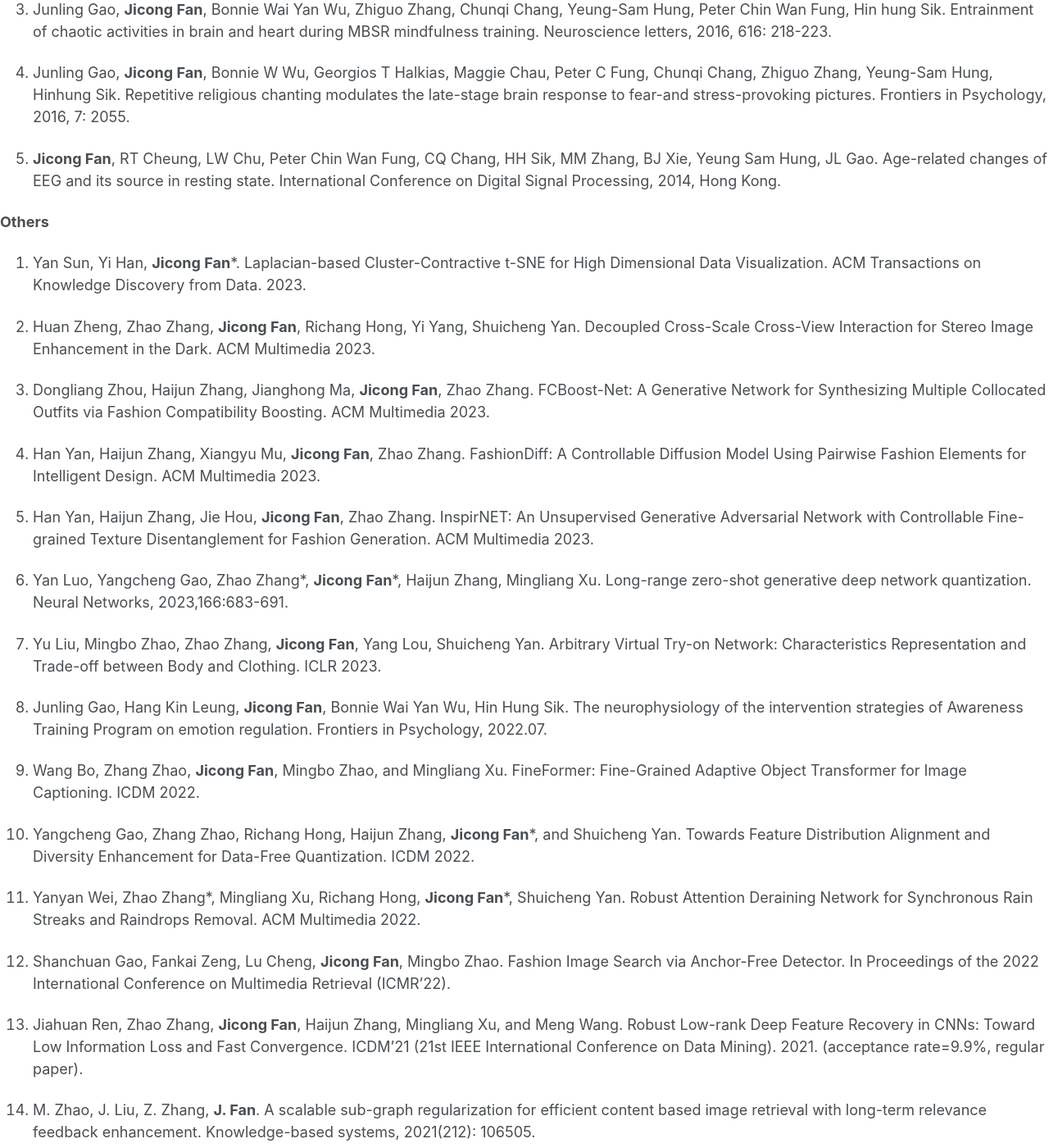
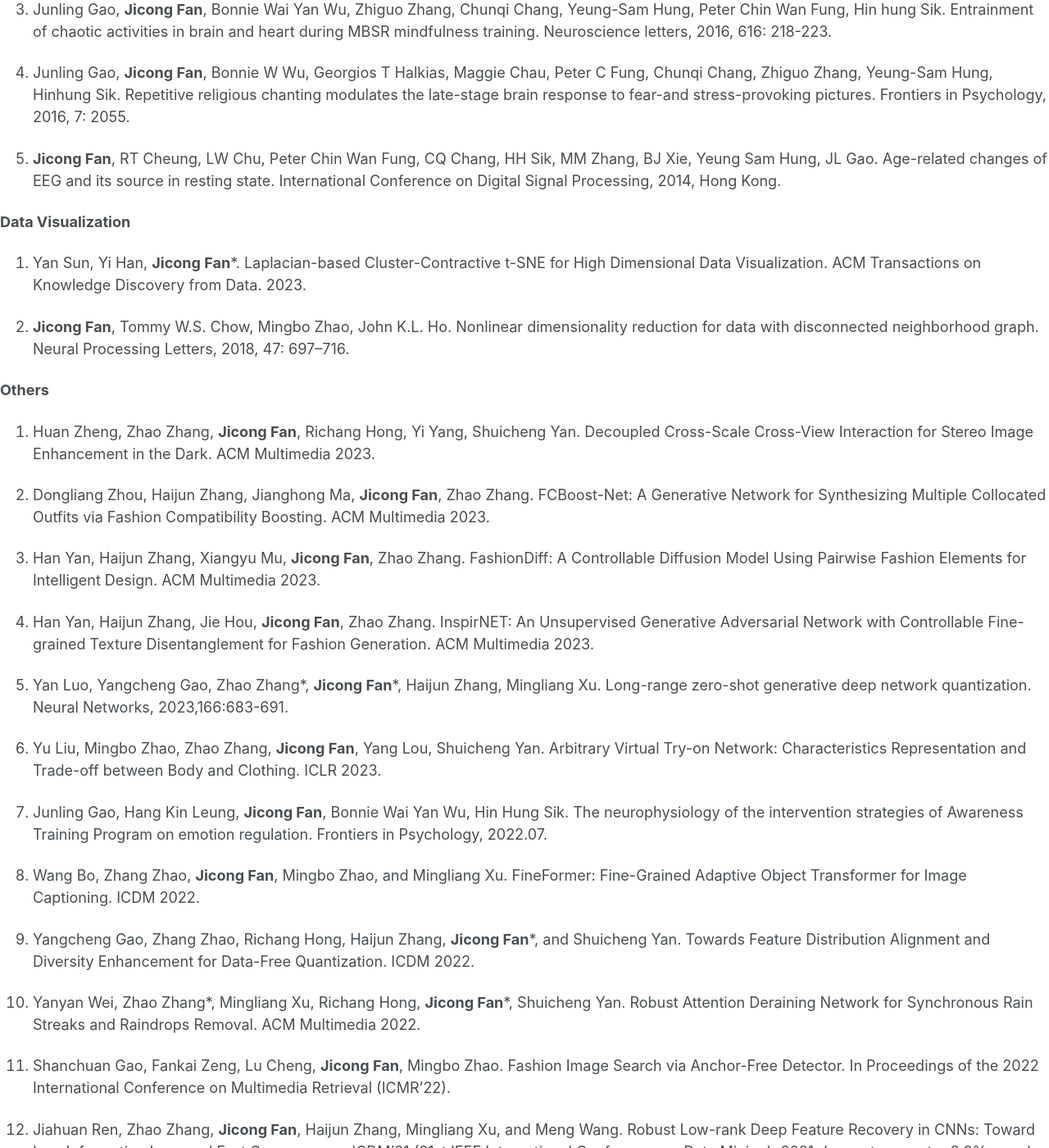
Before and after one commit to jicongfan/jicongfan.github.io, a Jekyll site: the page built from _pages/publications.md, in a window 1280 px wide and 1400 px high, scrolled down 3424 px. Shown: the whole window at 82% size. Built offline with Jekyll 4.4.1, drawn with Linux system fonts in a browser that asks for light colours; some of the changed text lies outside the part shown.

Commit message:
Update publications.md

```diff
--- a/_pages/publications.md
+++ b/_pages/publications.md
@@ -88,7 +88,6 @@ Boosting Spectral Clustering on Incomplete Data via Kernel Correction and Affini
 
 1. <strong>Jicong Fan</strong>, Madeleine Udell. Online high-rank matrix completion. In The IEEE Conference on Computer Vision and Pattern Recognition (CVPR), June 2019. Oral Presentation (acceptance rate=5.6%).
 
-
 1. <strong>Jicong Fan</strong>*, Mingbo Zhao, Tommy W.S. Chow. Matrix completion by sparse factorization solved by accelerated proximal alternating linearized minimization. IEEE Transactions on Big Data, 2020, 6(1):119-130.
 
 1.  <strong>Jicong Fan</strong>*, Jieyu Cheng. Matrix completion by deep matrix factorization. Neural Networks, 2018, 98: 34-41.
@@ -113,11 +112,16 @@ Boosting Spectral Clustering on Incomplete Data via Kernel Correction and Affini
 
 1.  <strong>Jicong Fan</strong>, RT Cheung, LW Chu, Peter Chin Wan Fung, CQ Chang, HH Sik, MM Zhang, BJ Xie, Yeung Sam Hung, JL Gao. Age-related changes of EEG and its source in resting state. International Conference on Digital Signal Processing, 2014, Hong Kong.
 
+<strong>Data Visualization</strong>
+
+1. Yan Sun, Yi Han, <strong>Jicong Fan</strong>*. Laplacian-based Cluster-Contractive t-SNE for High Dimensional Data Visualization. ACM Transactions on Knowledge Discovery from Data. 2023. <a href="https://arxiv.org/pdf/2207.12214.pdf"></a>
+
+1. <strong>Jicong Fan</strong>, Tommy W.S. Chow, Mingbo Zhao, John K.L. Ho. Nonlinear dimensionality reduction for data with disconnected neighborhood graph. Neural Processing Letters, 2018, 47: 697–716.
+
+
 
 
 <strong>Others</strong>
-
-1. Yan Sun, Yi Han, <strong>Jicong Fan</strong>*. Laplacian-based Cluster-Contractive t-SNE for High Dimensional Data Visualization. ACM Transactions on Knowledge Discovery from Data. 2023. <a href="https://arxiv.org/pdf/2207.12214.pdf"></a>
 
 1. Huan Zheng, Zhao Zhang, <strong>Jicong Fan</strong>, Richang Hong, Yi Yang, Shuicheng Yan. Decoupled Cross-Scale Cross-View Interaction for Stereo Image Enhancement in the Dark. ACM Multimedia 2023.
 
```
Also changed, not shown: other parts of _pages/publications.md (+0 -2 lines).
